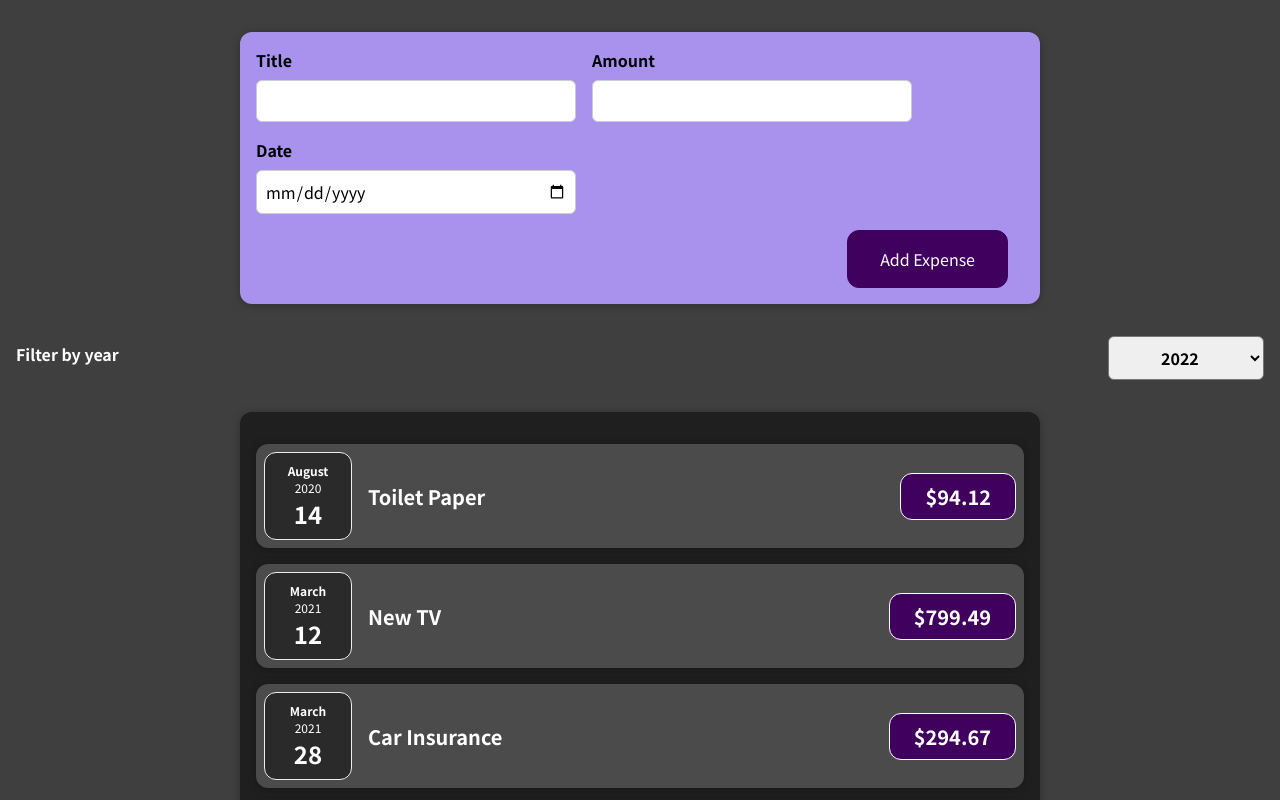
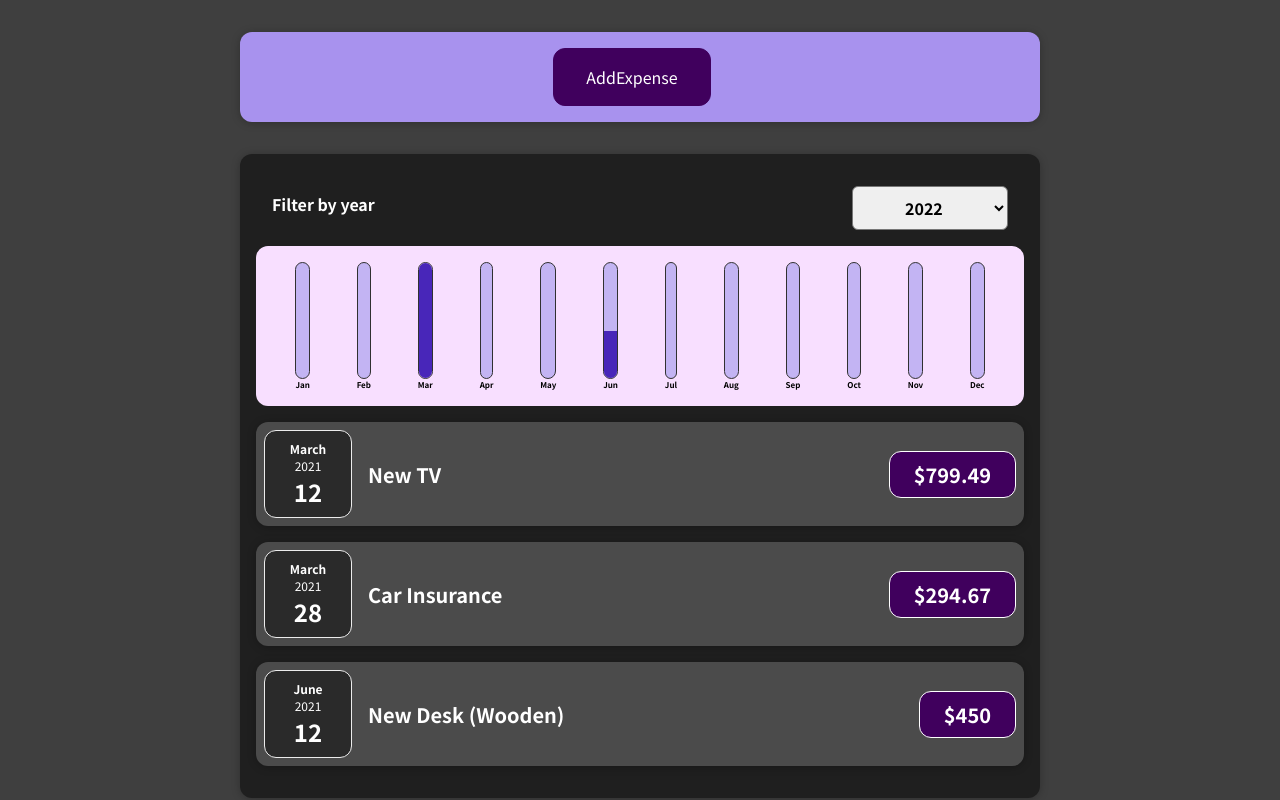
Before and after one commit to Ankhtepot/ReactMax, a React (Create React App) app in the folder 01-starting-setup/: page / in a window 1280 px wide. Shown: the top 800 px of the page. Built offline with nearby package versions, Linux system fonts and the light colour scheme.

Commit message:
Up to lesson 73.

```diff
--- a/01-starting-setup/src/App.js
+++ b/01-starting-setup/src/App.js
@@ -1,8 +1,8 @@
 import Expenses from "./components/Expenses/Expenses";
 import NewExpense from "./components/NewExpense/NewExpense";
+import {useState} from "react";
 
-function App() {
-    const expenses = [
+const DUMMY_EXPENSES = [
     {
         id: 'e1',
         title: 'Toilet Paper',
@@ -29,9 +29,13 @@ function App() {
     },
 ];
 
+function App() {
+    const [expenses, setExpenses] = useState(DUMMY_EXPENSES);
+
     function addExpenseHandler(newExpense) {
-        expenses.push(newExpense);
-        console.log(expenses);
+        setExpenses(prevExpenses => {
+            return [newExpense, ...prevExpenses];
+        });
     }
 
     return (
--- /dev/null
+++ b/01-starting-setup/src/components/Expenses/Chart/Chart.css
@@ -0,0 +1,9 @@
+.chart {
+    padding: 1rem;
+    border-radius: 12px;
+    background-color: #f8dfff;
+    text-align: center;
+    display: flex;
+    justify-content: space-around;
+    height: 10rem;
+}
--- /dev/null
+++ b/01-starting-setup/src/components/Expenses/Chart/Chart.js
@@ -0,0 +1,21 @@
+import './Chart.css';
+import ChartBar from "./ChartBar";
+
+function Chart(props) {
+    const dataPointValues = props.dataPoints.map(point => point.value);
+    const totalMaximum = Math.max(...dataPointValues);
+
+    return (
+        <div className="chart">
+            {props.dataPoints.map(point => {
+                return <ChartBar
+                    key={point.label}
+                    value={point.value}
+                    maxValue={totalMaximum}
+                    label = {point.label}/>
+            })}
+        </div>
+    );
+}
+
+export default Chart;
--- /dev/null
+++ b/01-starting-setup/src/components/Expenses/Chart/ChartBar.css
@@ -0,0 +1,30 @@
+.chart-bar {
+    height: 100%;
+    display: flex;
+    flex-direction: column;
+    align-items: center;
+}
+
+.chart-bar__inner {
+    height: 100%;
+    width: 100%;
+    border: 1px solid #313131;
+    border-radius: 12px;
+    background-color: #c3b4f3;
+    overflow: hidden;
+    display: flex;
+    flex-direction: column;
+    justify-content: flex-end;
+}
+
+.chart-bar__fill {
+    background-color: #4826b9;
+    width: 100%;
+    transition: all 0.3s ease-out;
+}
+
+.chart-bar__label {
+    font-weight: bold;
+    font-size: 0.5rem;
+    text-align: center;
+}
--- /dev/null
+++ b/01-starting-setup/src/components/Expenses/Chart/ChartBar.js
@@ -0,0 +1,22 @@
+import './ChartBar.css'
+
+function ChartBar(props) {
+    let barFillHeight = '0%';
+
+    if (props.maxValue > 0) {
+        barFillHeight = Math.round(props.value / props.maxValue * 100) + '%';
+    }
+
+    return (
+        <div className="chart-bar">
+            <div className="chart-bar__inner">
+                <div className="chart-bar__fill"
+                     style={{height: barFillHeight}}>
+                </div>
+            </div>
+            <div className="chart-bar__label">{props.label}</div>
+        </div>
+    );
+}
+
+export default ChartBar;
--- a/01-starting-setup/src/components/Expenses/ExpenseItem.js
+++ b/01-starting-setup/src/components/Expenses/ExpenseItem.js
@@ -4,6 +4,7 @@ import './ExpenseItem.css';
 
 function ExpenseItem(props) {
     return (
+        <li>
             <Card className="expense-item">
                 <ExpenseDate date={props.date}/>
                 <div className="expense-item__description">
@@ -11,6 +12,7 @@ function ExpenseItem(props) {
                     <div className="expense-item__price">${props.amount}</div>
                 </div>
             </Card>
+        </li>
     );
 }
 
--- a/01-starting-setup/src/components/Expenses/Expenses.js
+++ b/01-starting-setup/src/components/Expenses/Expenses.js
@@ -1,23 +1,27 @@
-import ExpenseItem from "./ExpenseItem";
 import './Expenses.css';
 import Card from "../UI/Card";
 import ExpenseFilter from "./ExpensesFilter";
+import {useState} from "react";
+import ExpensesList from "./ExpensesList";
+import ExpensesChart from "./ExpensesChart";
 
 function Expenses(props) {
-    const expenses = props.items;
+    const [filter, setFilter] = useState('2021');
 
     function expenseFilterChangedHandler(value) {
-        console.log(value);
+        setFilter(value);
     }
+
+    const filteredExpenses = props.items.filter(expense => {
+        return expense.date.getFullYear().toString() === filter;
+    })
 
     return (
         <div>
-            <ExpenseFilter onChangeFilter = {expenseFilterChangedHandler}/>
             <Card className="expenses">
-                <ExpenseItem title={expenses[0].title} amount={expenses[0].amount} date={expenses[0].date}/>
-                <ExpenseItem title={expenses[1].title} amount={expenses[1].amount} date={expenses[1].date}/>
-                <ExpenseItem title={expenses[2].title} amount={expenses[2].amount} date={expenses[2].date}/>
-                <ExpenseItem title={expenses[3].title} amount={expenses[3].amount} date={expenses[3].date}/>
+                <ExpenseFilter onChangeFilter={expenseFilterChangedHandler}/>
+                <ExpensesChart expenses = {filteredExpenses} />
+                <ExpensesList items = {filteredExpenses}/>
             </Card>
         </div>
     );
--- /dev/null
+++ b/01-starting-setup/src/components/Expenses/ExpensesChart.js
@@ -0,0 +1,29 @@
+import Chart from "./Chart/Chart";
+
+function ExpensesChart(props) {
+    const chartDataPoints = [
+        {label: 'Jan', value: 0},
+        {label: 'Feb', value: 0},
+        {label: 'Mar', value: 0},
+        {label: 'Apr', value: 0},
+        {label: 'May', value: 0},
+        {label: 'Jun', value: 0},
+        {label: 'Jul', value: 0},
+        {label: 'Aug', value: 0},
+        {label: 'Sep', value: 0},
+        {label: 'Oct', value: 0},
+        {label: 'Nov', value: 0},
+        {label: 'Dec', value: 0},
+    ];
+
+    for (const expense of props.expenses) {
+        const expenseMonth = expense.date.getMonth();
+        chartDataPoints[expenseMonth].value += expense.amount;
+    }
+
+    return (
+        <Chart dataPoints = {chartDataPoints}/>
+    );
+}
+
+export default ExpensesChart;
--- /dev/null
+++ b/01-starting-setup/src/components/Expenses/ExpensesList.css
@@ -0,0 +1,9 @@
+.expenses-list {
+    list-style: none;
+    padding: 0;
+}
+
+.expenses-list__fallback {
+    color: white;
+    text-align: center;
+}
--- /dev/null
+++ b/01-starting-setup/src/components/Expenses/ExpensesList.js
@@ -0,0 +1,20 @@
+import './ExpensesList.css';
+import ExpenseItem from "./ExpenseItem";
+
+function ExpensesList(props) {
+    if (props.items.length === 0) {
+        return <h2 className="expenses-list__fallback">Found no expenses</h2>
+    }
+    return (
+        <ul className="expenses-list">
+            {props.items.map((item) => {
+                return <ExpenseItem title={item.title}
+                                    amount={item.amount}
+                                    date={item.date}
+                                    key={item.id}/>
+            })}
+        </ul>
+    );
+}
+
+export default ExpensesList;
--- a/01-starting-setup/src/components/NewExpense/ExpenseForm.js
+++ b/01-starting-setup/src/components/NewExpense/ExpenseForm.js
@@ -5,6 +5,7 @@ function ExpenseForm(props) {
     const [enteredTitle, setEnteredTitle] = useState('');
     const [enteredAmount, setEnteredAmount] = useState('');
     const [enteredDate, setEnteredDate] = useState('');
+    const [enteringActive, setEnteringActive] = useState(false);
     // const [userInput, setUserInput] = useState({
     //    enteredTitle: '',
     //    enteredAmount: '',
@@ -49,19 +50,28 @@ function ExpenseForm(props) {
 
         const expenseData = {
             title: enteredTitle,
-            amount: enteredAmount,
+            amount: +enteredAmount,
             date: new Date(enteredDate)
         }
 
         props.onSaveExpenseData(expenseData);
 
+        clearFields();
+    }
+
+    function clearFields() {
         setEnteredTitle('');
         setEnteredAmount('');
         setEnteredDate('');
+
+        setEnteringActive(false);
     }
 
-    return (
-        <form onSubmit={submitHandler}>
+    let content = <button className="new-expense__actions"
+        onClick={() => setEnteringActive(true)}>AddExpense</button>
+
+    if (enteringActive) {
+        content = (<form onSubmit={submitHandler}>
             <div className="new-expense__controls">
                 <div className="new-expense__control">
                     <label>Title</label>
@@ -86,9 +96,14 @@ function ExpenseForm(props) {
                 </div>
             </div>
             <div className="new-expense__actions">
+                <button onClick={clearFields}>Cancel</button>
                 <button type="submit">Add Expense</button>
             </div>
-        </form>
+        </form>)
+    }
+
+    return (
+        content
     );
 }
 
```
Also changed, not shown: 1 other file (tests, documents, lock files or other folders). Lines whose indentation alone changed are shown as unchanged.
